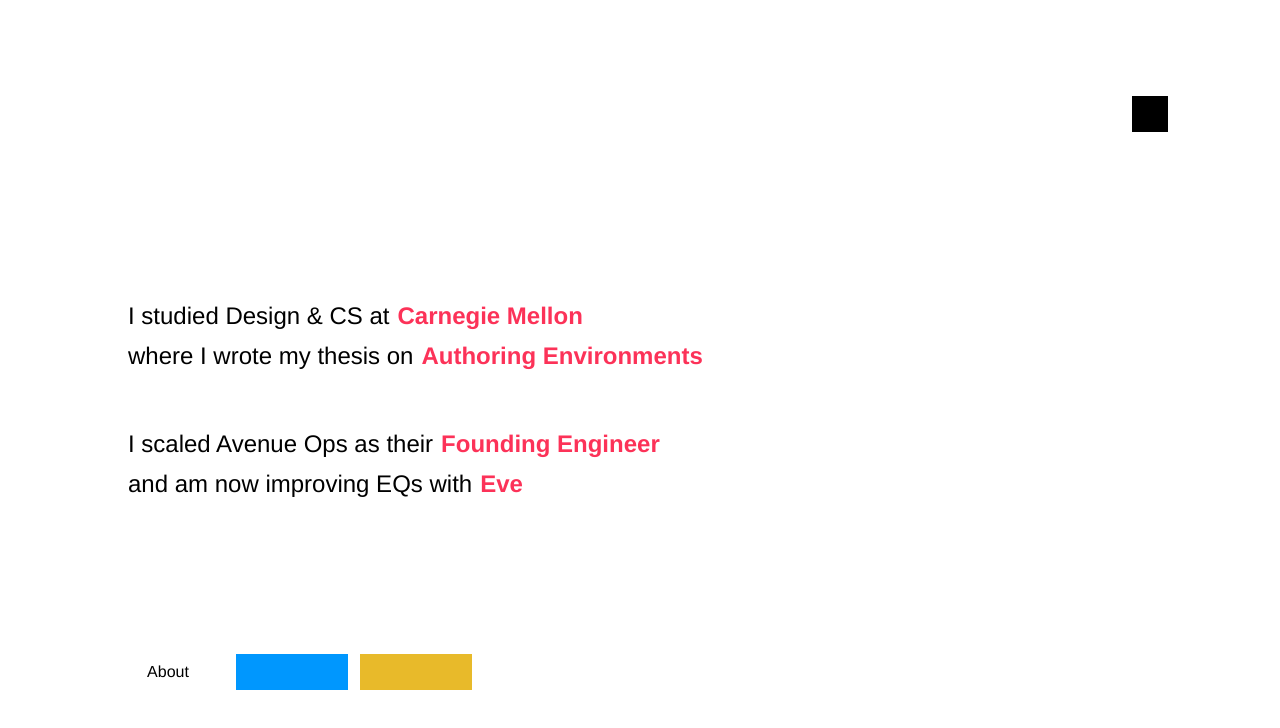
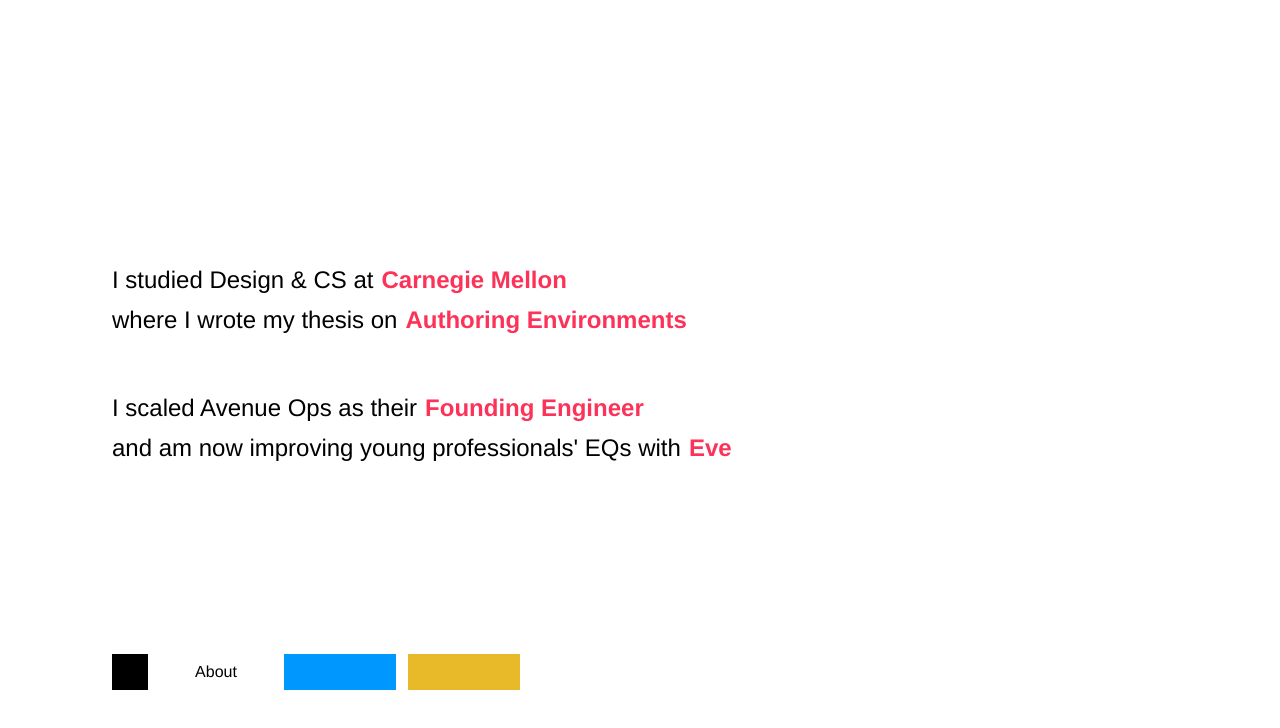
Before and after one commit to maayanalbert/malbert.space, a Next.js app: page /about in a window 1280 px wide. Shown: the top 728 px of the page. Built offline with nearby package versions, Linux system fonts and the light colour scheme.

Commit message:
Put home button on bottom left

```diff
--- a/src/components/Section.tsx
+++ b/src/components/Section.tsx
@@ -16,8 +16,9 @@
 export default function Section({ rows, space }: Props) {
   return (
     <div
-      className={`absolute top-0 flex-col h-full w-full sm:p-32 p-8 flex items-start justify-center
-      h-[90%] sm:text-2xl text-lg text-center flex-col `}
+      className={`absolute flex-col h-full w-full sm:p-28 p-8 flex items-start justify-start
+      h-[90%] sm:text-2xl text-lg text-center flex-col`}
+      style={{ top: 38 * 4 }}
     >
       <div className="flex flex-col sm:gap-14 gap-12 items-start">
         {rows.map((row, index) => (
--- a/src/components/SpacesButtons.tsx
+++ b/src/components/SpacesButtons.tsx
@@ -5,16 +5,43 @@
   routerPathToSpace,
   spaceToRouterPath,
 } from "@/spacesHelpers"
+import { HomeIcon } from "@heroicons/react/24/outline"
 import { useRouter } from "next/router"
 
 export default function SpacesButtons() {
   return (
     <div className="absolute w-full flex sm:justify-start justify-center sm:p-28 sm:pb-32 p-8 h-[20%] bottom-0">
       <div className="flex flex-row items-center justify-between gap-3 relative sm:w-fit w-full">
+        <HomeButton />
         <SpaceSelectable space="ABOUT" />
         <SpaceSelectable space="CONTACT" />
         <SpaceSelectable space="GEOGRAPHY" />
       </div>
+    </div>
+  )
+}
+
+export function HomeButton() {
+  const { route, push } = useRouter()
+
+  const curSpace = routerPathToSpace(route)
+
+  const onPress = () => {
+    push("/")
+  }
+
+  return (
+    <div
+      className={`flex justify-start items-start sm:py-1.5 py-2 cursor-pointer relative
+      sm:w-9 w-full text-sm sm:text-base group`}
+      onClick={onPress}
+    >
+      <p
+        className={`top-0 absolute h-full ${curSpace ? "w-full" : "w-0"}
+           transition-all ease-out group-hover:w-0`}
+        style={{ backgroundColor: "black" }}
+      />
+      <div className="flex h-full w-full justify-center items-center">M</div>
     </div>
   )
 }
@@ -34,7 +61,7 @@
   return (
     <div
       className={`text-center py-1.5 cursor-pointer relative
-      sm:w-28 w-full :text-base group`}
+      sm:w-28 w-full text-base group`}
       onClick={onPress}
     >
       <p
--- a/src/components/Title.tsx
+++ b/src/components/Title.tsx
@@ -1,8 +1,9 @@
 export default function Title() {
   return (
     <div
-      className={`absolute flex-col h-full w-full sm:p-28 p-8 flex items-start sm:justify-center
-       justify-center`}
+      className={`absolute flex-col h-full w-full sm:p-28 p-8 flex items-start
+       justify-start`}
+      style={{ top: 38 * 4 }}
     >
       <p
         className="font-semibold sm:text-9xl text-5xl sm:leading-normal leading-tight"
--- a/src/pages/_app.tsx
+++ b/src/pages/_app.tsx
@@ -22,7 +22,6 @@
     <>
       <QueryClientProvider client={queryClient}>
         <Component {...pageProps} />
-        <HomeButton />
         <SpacesButtons />
       </QueryClientProvider>
     </>
--- a/src/pages/about.tsx
+++ b/src/pages/about.tsx
@@ -27,7 +27,7 @@
         link: "https://avenue.so/blog/avenue-launches-signal-views",
       },
       {
-        first: "and am now improving EQs with",
+        first: "and am now improving young professionals' EQs with",
         second: "Eve",
         link: "https://www.eve.space/",
       },
--- a/src/pages/geography.tsx
+++ b/src/pages/geography.tsx
@@ -15,7 +15,7 @@
         link: "https://www.google.com/maps/place/Manhattan,+New+York,+NY/@40.7591622,-74.0516318,12z/data=!3m1!4b1!4m6!3m5!1s0x89c2588f046ee661:0xa0b3281fcecc08c!8m2!3d40.7830603!4d-73.9712488!16zL20vMGNjNTY?entry=ttu",
       },
       {
-        first: "but am often in",
+        first: "and often visit",
         second: "San Francisco",
         link: "https://www.google.com/maps/place/San+Francisco,+CA/@37.757807,-122.5200009,12z/data=!3m1!4b1!4m6!3m5!1s0x80859a6d00690021:0x4a501367f076adff!8m2!3d37.7749295!4d-122.4194155!16zL20vMGQ2bHA?entry=ttu",
       },
```
